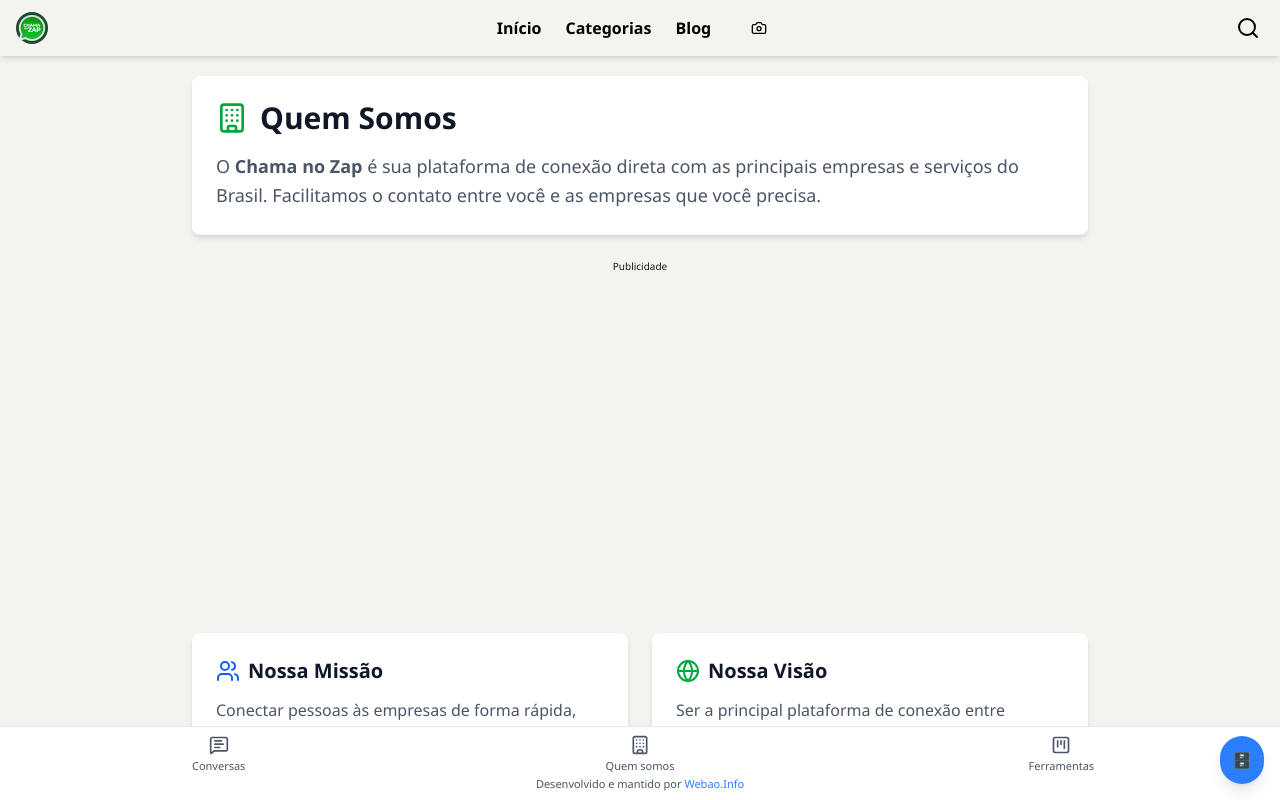
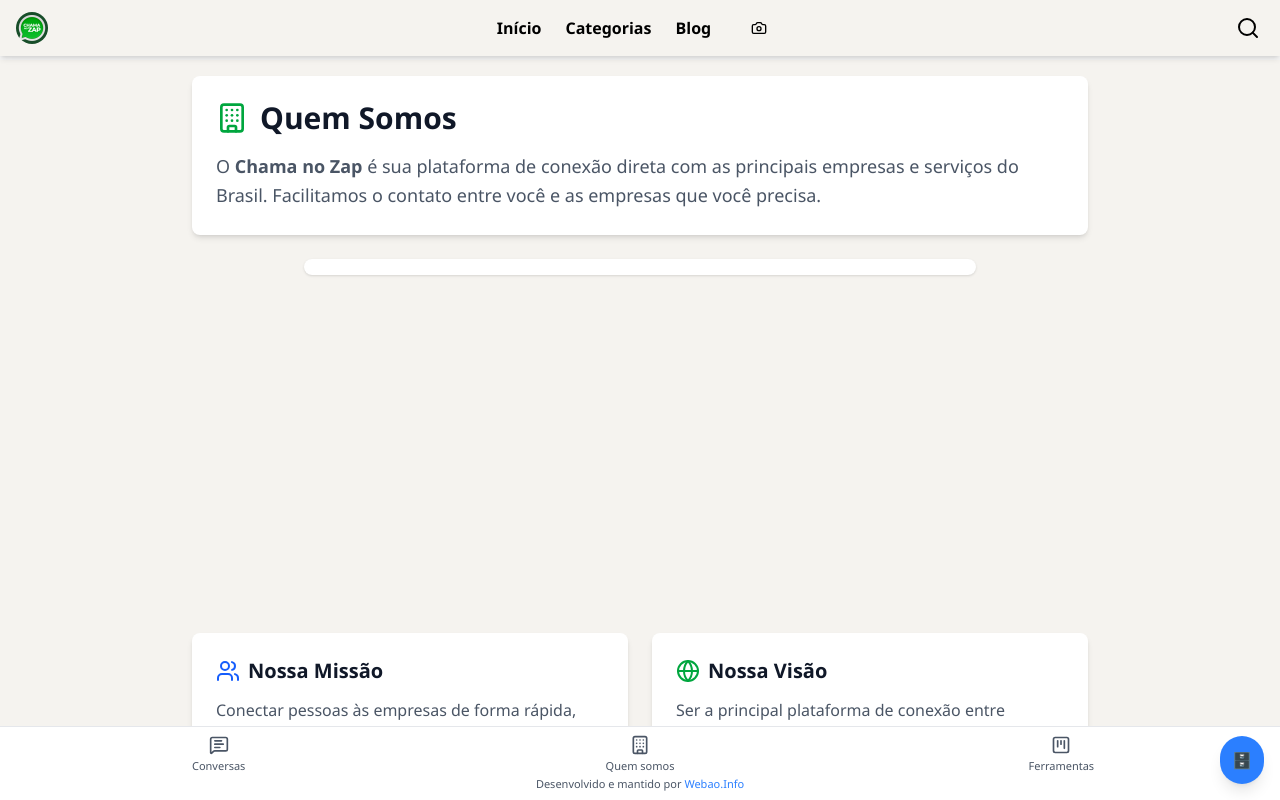
Before and after one commit to WilliaMachadoCosta/Blog, a Next.js app in the folder chama/: page /sobre in a window 1280 px wide. Built offline with nearby package versions, Linux system fonts and the light colour scheme.

Commit message:
fix: remove ad quebrado da pagina sobre

```diff
--- a/chama/src/app/sobre/page.tsx
+++ b/chama/src/app/sobre/page.tsx
@@ -3,7 +3,7 @@
 import Link from "next/link";
 import { Building, Users, MessageSquare, Phone, Mail, Globe } from "lucide-react";
 import GoogleAd from "@/components/banner/google-ads";
-import GoogleAdsense from "@/components/banner/googleAdsense";
+
 
 export default function SobrePage() {
     return (
@@ -25,7 +25,7 @@
 
                 <div className="my-6 max-w-2xl mx-auto w-full h-[350px] rounded-lg relative">
                     <div className=" border-b-indigo-800">
-                        <GoogleAdsense />
+                        <GoogleAd />
                     </div>
                 </div>
 
```
